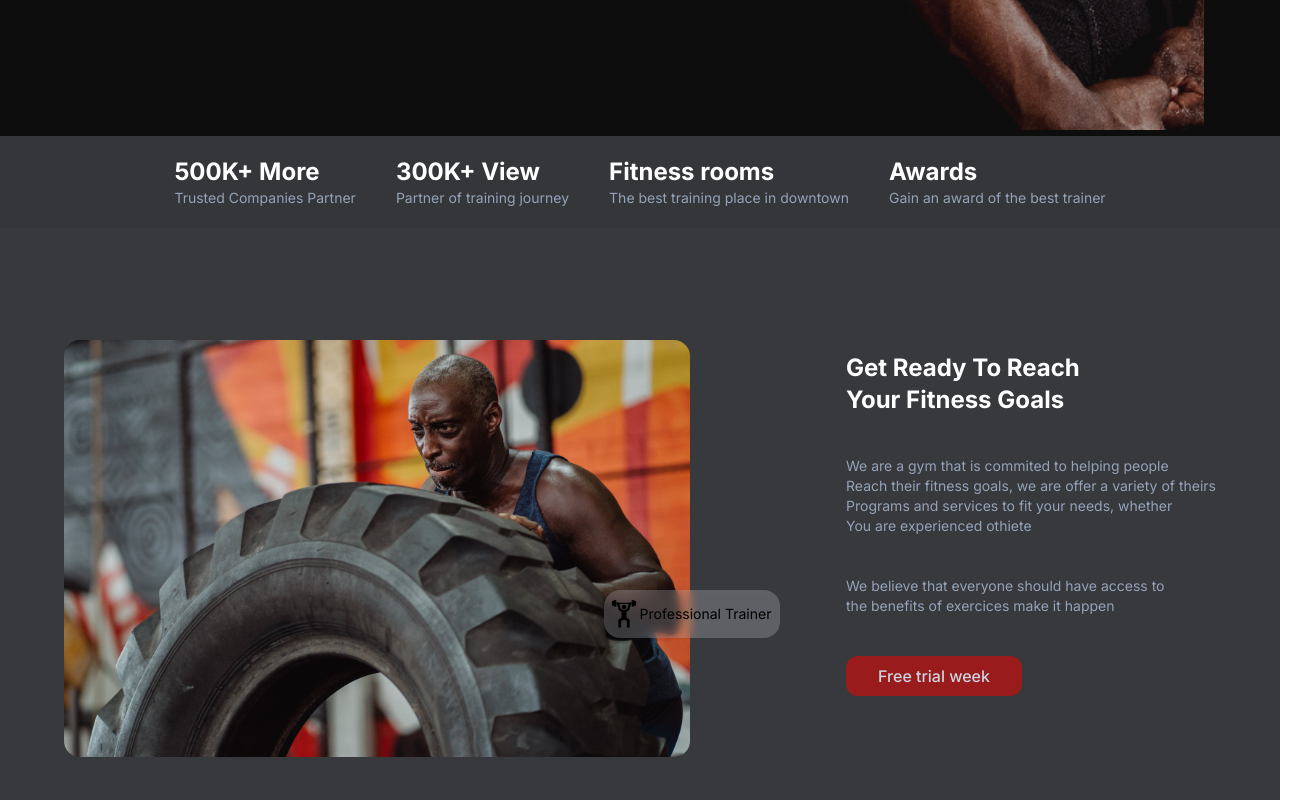
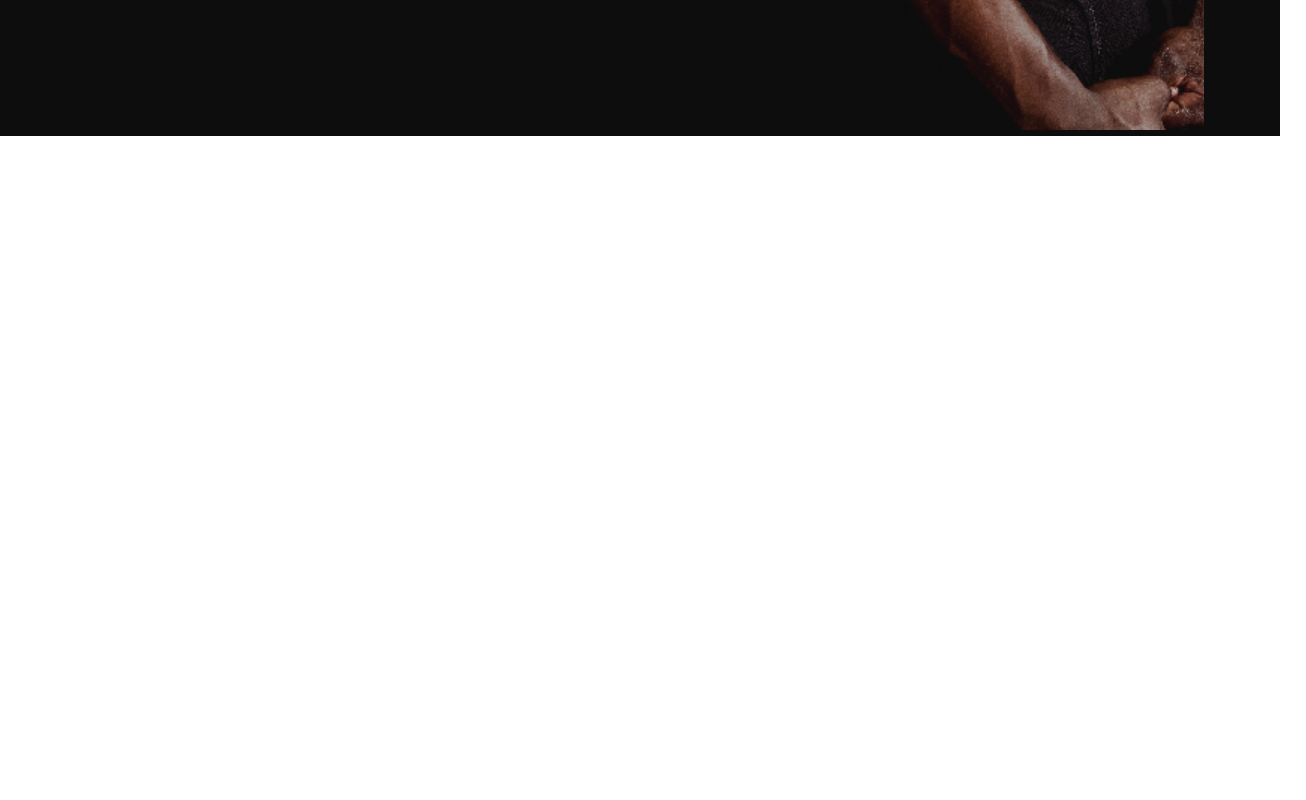
Before and after one commit to tchasinga/gym-rooms, a Next.js app: page / in a window 1280 px wide. Shown: the part 740-1540 px from the top of the page, 1306 px wide, since content can reach past the window. After the commit the page ends 876 px from the top, so only its background shows below. Built offline with nearby package versions, Linux system fonts and the light colour scheme.

Commit message:
new code hidden;

```diff
--- a/src/app/components/Navbar.jsx
+++ b/src/app/components/Navbar.jsx
@@ -43,7 +43,7 @@ export default function Navbar() {
       <div className="flex justify-between items-center max-w-6xl mx-auto p-5">
         <div className="flex gap-2 items-center">
           <IoFitness className="text-4xl text-slate-900 mytext animate__bounceIn animate__animated" />
-          <h1 className="text-2xl font-bold text-gray-100">Fitness room</h1>
+          <h1 className="text-2xl font-bold text-gray-100 myh1">Fitness room</h1>
         </div>
 
         <div className="md:block hidden">
--- a/src/app/globals.css
+++ b/src/app/globals.css
@@ -225,3 +225,19 @@ section:nth-child(1){
   width: 240px;
   height: 320px;
 }
+
+/* my tablet breakpoint is added here  */
+
+@media  screen and (max-width:884px ){
+  .myh1{
+    visibility: none;
+  }
+}
+
+
+/* Adding my  mobile version */
+@media screen and (max-width: 480px ){
+  .myh1{
+    visibility: visible;
+  }
+}
--- a/src/app/page.jsx
+++ b/src/app/page.jsx
@@ -10,7 +10,7 @@ import MyFooter from './components/MyFooter'
 export default function Home() {
   return (
     <main className="">
-       <section>
+       {/* <section>
          <Companies />
        </section>
 
@@ -28,7 +28,7 @@ export default function Home() {
 
        <div className="MyFooter">
          <MyFooter />
-       </div>
+       </div> */}
     </main>
   )
 }
```
